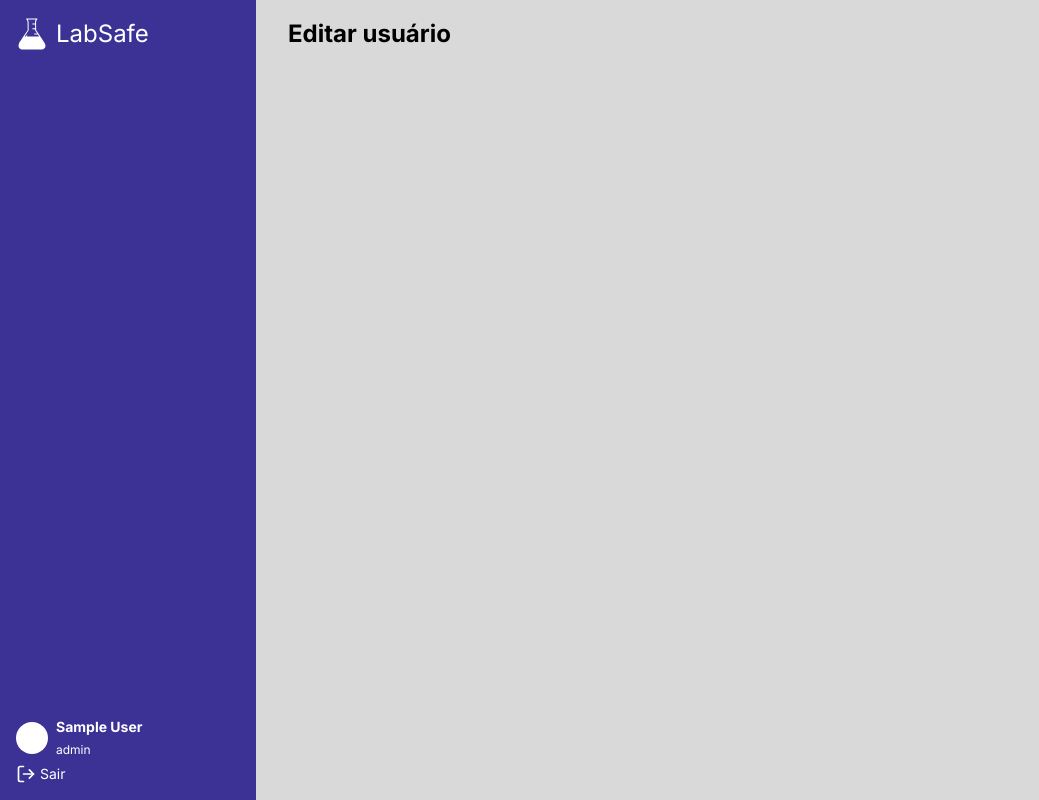
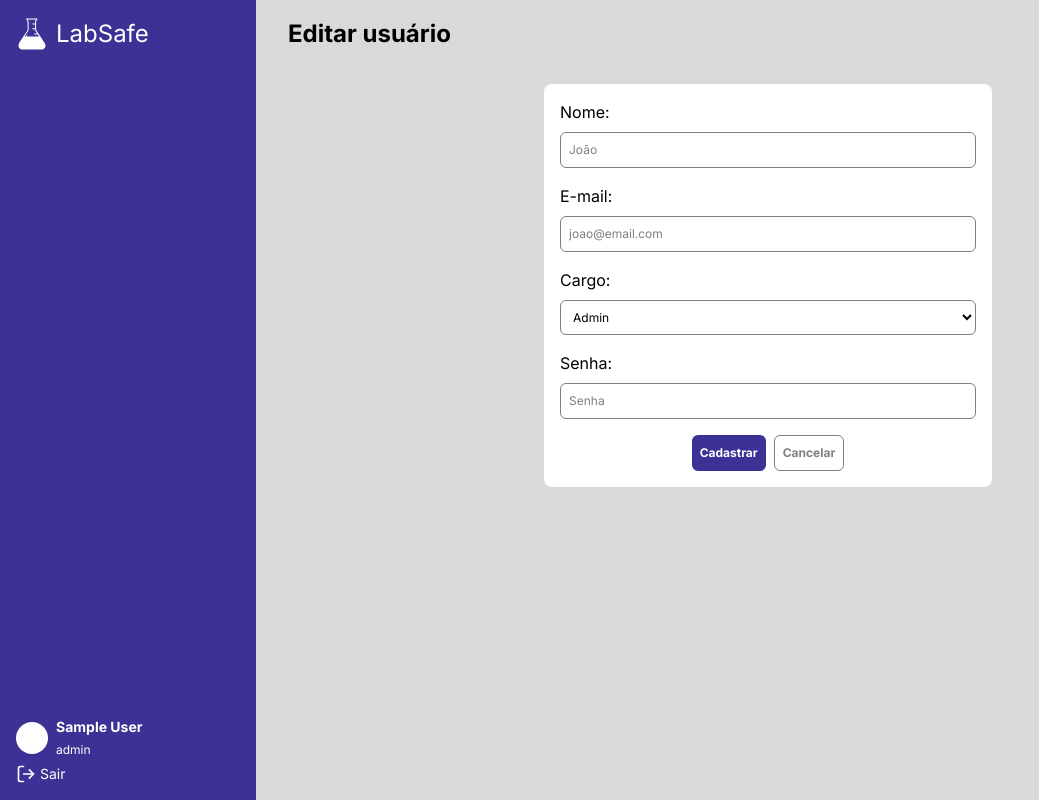
Before and after one commit to goncalvesjv2/labsafe-frontend, a React (Vite) app: page /users/edit/1 in a window 1280 px wide. Shown: the whole page, without its empty margins (0-1039 px from the left). Built offline with nearby package versions, Linux system fonts and the light colour scheme; sample sign-in values are in the browser's storage.

Commit message:
feat: implementado o formulário na página de editar usuário

```diff
--- a/src/pages/EditUser.tsx
+++ b/src/pages/EditUser.tsx
@@ -2,6 +2,38 @@ function EditUser() {
     return (
         <>
             <h1 className="text-title font-bold">Editar usuário</h1>
+            <div className="flex justify-center mt-8">
+                <form className="bg-white w-md rounded-lg p-4 flex flex-col gap-4">
+                    <div className="flex flex-col gap-2">
+                        <label>Nome:</label>
+                        <input type="text" className="border border-border rounded-md p-2 text-small" placeholder="João" />
+                    </div>
+                    <div className="flex flex-col gap-2">
+                        <label>E-mail:</label>
+                        <input type="email" className="border border-border rounded-md p-2 text-small" placeholder="joao@email.com" />
+                    </div>
+                    <div className="flex flex-col gap-2">
+                        <label>Cargo:</label>
+                        <select className="border border-border rounded-md p-2 text-small">
+                            <option value="Admin">Admin</option>
+                            <option value="Professor(a)">Professor(a)</option>
+                            <option value="Aluno(a)">Aluno(a)</option>
+                        </select>
+                    </div>
+                    <div className="flex flex-col gap-2">
+                        <label>Senha:</label>
+                        <input type="password" className="border border-border rounded-md p-2 text-small" placeholder="Senha" />
+                    </div>
+                    <div className="flex gap-2 justify-center">
+                        <button type="submit" className="bg-primary text-white text-small font-bold p-2 rounded-md cursor-pointer">
+                            Cadastrar
+                        </button>
+                        <button type="button" className="text-small font-bold text-border border border-border rounded-md p-2 cursor-pointer">
+                            Cancelar
+                        </button>
+                    </div>
+                </form>
+            </div>
         </>
     )
 }
```
